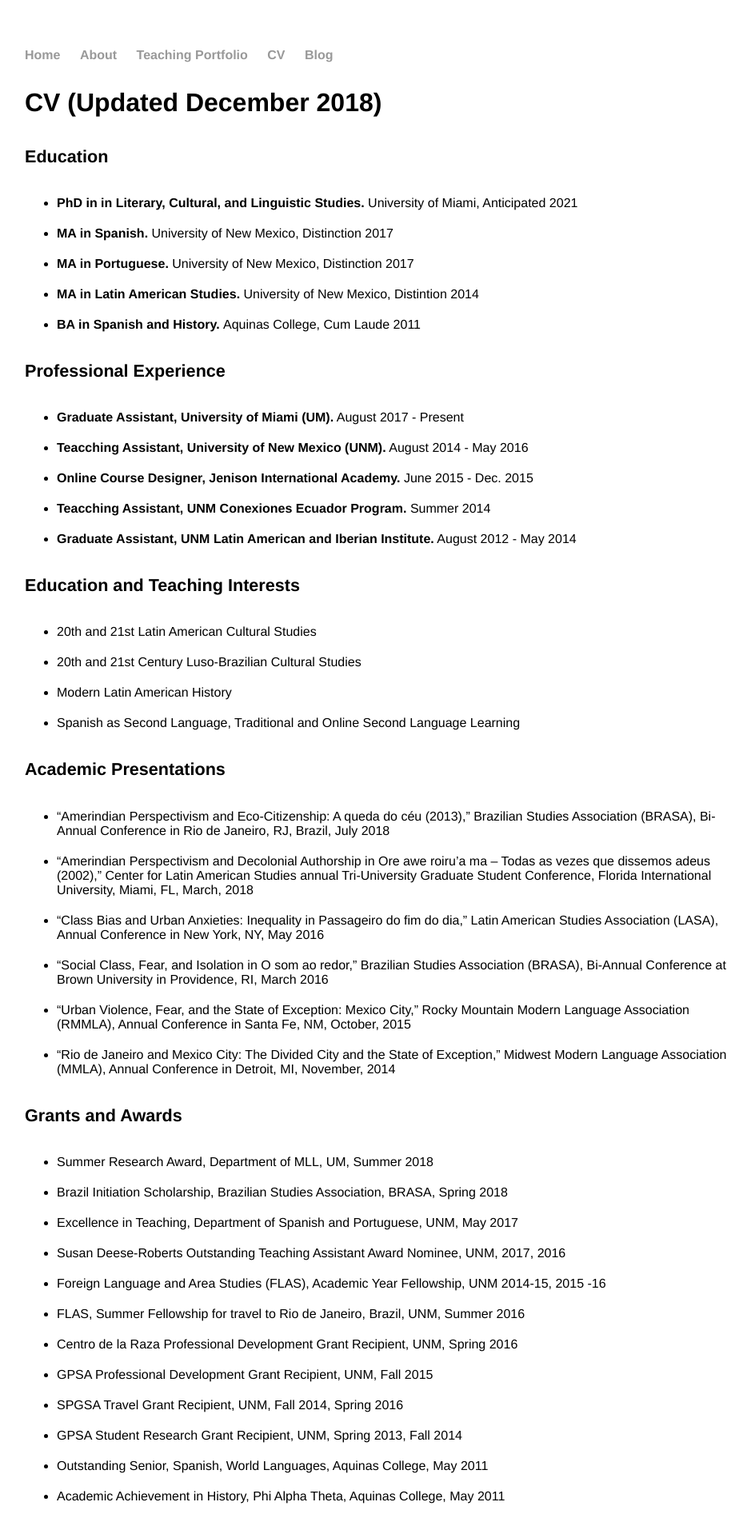
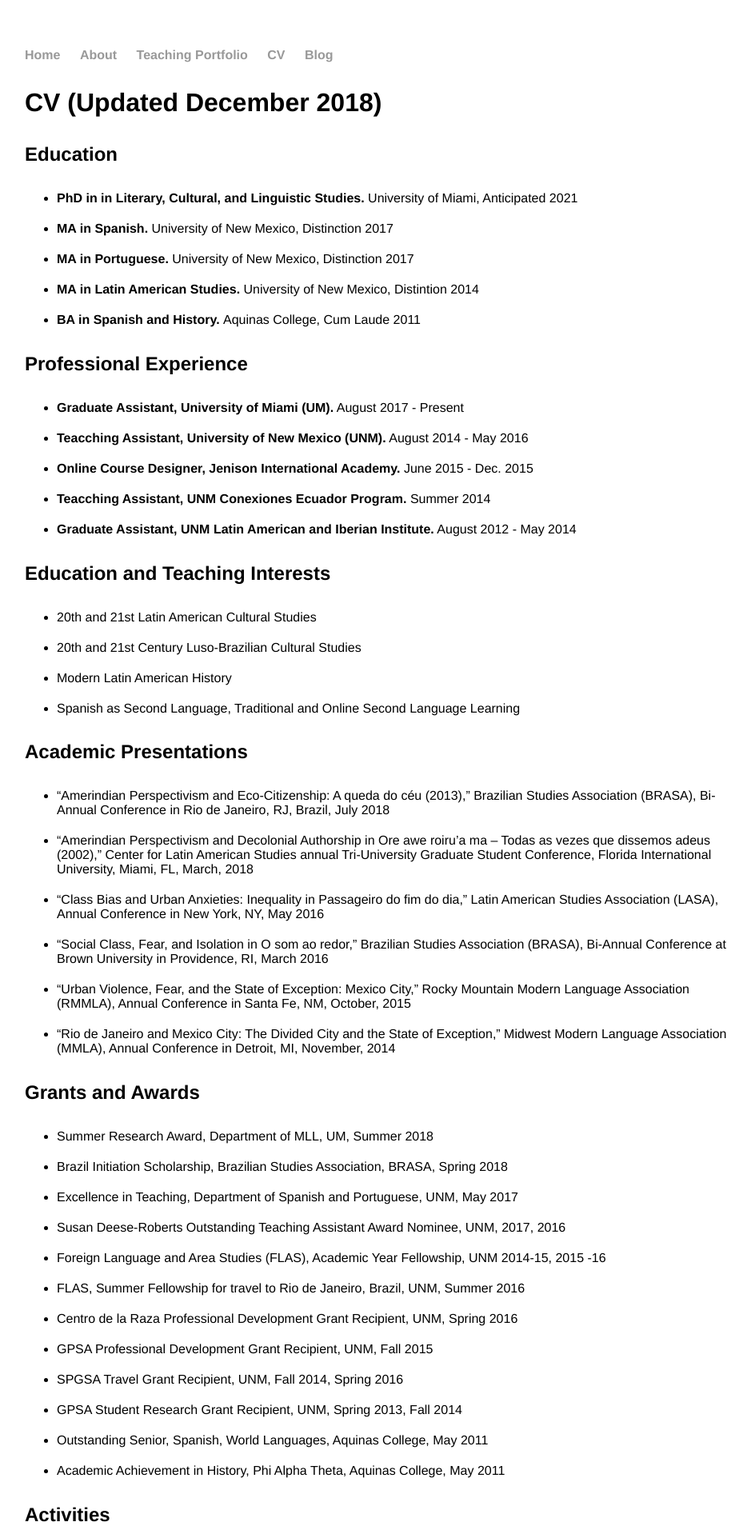
Before and after one commit to samgjohnson/samgjohnson.github.io, a Jekyll site: the page built from cv/index.html, in a window 1280 px wide. Shown: the top 1918 px of the page at 80% size, without its empty margins (161-1100 px from the left). Built offline with Jekyll 4.4.1, drawn with Linux system fonts in a browser that asks for light colours.

Commit message:
cv, css update

```diff
--- a/css/main.css
+++ b/css/main.css
@@ -35,10 +35,6 @@
     font-size: 1.5em;
     font-family:'Helvetica', 'Arial', 'Sans-Serif';
 }
-h5 {
-    font-size: 1.35em;
-    font-family:'Helvetica', 'Arial', 'Sans-Serif';
-}
 p {
     font-size: 1em;
     font-family:'Helvetica', 'Arial', 'Sans-Serif';
--- a/cv/index.html
+++ b/cv/index.html
@@ -3,7 +3,7 @@
 title: CV
 ---
 <h3>CV (Updated December 2018)</h3>
-<h5>Education</h5>
+<h4>Education</h4>
 <ul>
   <li><b>PhD in in Literary, Cultural, and Linguistic Studies. </b>University of Miami, Anticipated 2021</li>
   <li><b>MA in Spanish. </b>University of New Mexico, Distinction 2017</li>
@@ -11,7 +11,7 @@
   <li><b>MA in Latin American Studies. </b>University of New Mexico, Distintion 2014</li>
   <li><b>BA in Spanish and History. </b>Aquinas College, Cum Laude 2011</li>
   </ul>
-<h5>Professional Experience</h5>
+<h4>Professional Experience</h4>
 <ul>
 <li><b>Graduate Assistant, University of Miami (UM).</b> August 2017 - Present</li>
 <li><b>Teacching Assistant, University of New Mexico (UNM).</b> August 2014 - May 2016</li>
@@ -19,14 +19,14 @@
 <li><b>Teacching Assistant, UNM Conexiones Ecuador Program.</b> Summer 2014</li>
 <li><b>Graduate Assistant, UNM Latin American and Iberian Institute.</b> August 2012 - May 2014</li>
 </ul>
-<h5>Education and Teaching Interests</h5>
+<h4>Education and Teaching Interests</h4>
 <ul>
   <li>20th and 21st Latin American Cultural Studies</li>
   <li>20th and 21st Century Luso-Brazilian Cultural Studies</li>
   <li>Modern Latin American History</li>
   <li>Spanish as Second Language, Traditional and Online Second Language Learning</li>
 </ul>
-<h5>Academic Presentations</h5>
+<h4>Academic Presentations</h4>
 <ul>
   <li>“Amerindian Perspectivism and Eco-Citizenship: A queda do céu (2013),” Brazilian Studies Association (BRASA), Bi-Annual Conference in Rio de Janeiro, RJ, Brazil, July 2018</li>
   <li>“Amerindian Perspectivism and Decolonial Authorship in Ore awe roiru’a ma – Todas as vezes que dissemos adeus (2002),” Center for Latin American Studies annual Tri-University Graduate Student Conference, Florida International University, Miami, FL, March, 2018</li>
@@ -35,7 +35,7 @@
   <li>“Urban Violence, Fear, and the State of Exception: Mexico City,” Rocky Mountain Modern Language Association (RMMLA), Annual Conference in Santa Fe, NM, October, 2015</li>
   <li>“Rio de Janeiro and Mexico City: The Divided City and the State of Exception,” Midwest Modern Language Association (MMLA), Annual Conference in Detroit, MI, November, 2014</li>
 </ul>
-<h5>Grants and Awards</h5>
+<h4>Grants and Awards</h4>
   <ul>
     <li>Summer Research Award, Department of MLL, UM, Summer 2018</li>
     <li>Brazil Initiation Scholarship, Brazilian Studies Association, BRASA, Spring 2018</li>
@@ -50,7 +50,7 @@
     <li>Outstanding Senior, Spanish, World Languages, Aquinas College, May 2011</li>
     <li>Academic Achievement in History, Phi Alpha Theta, Aquinas College, May 2011</li>
   </ul>
-<h5>Activities</h5>
+<h4>Activities</h4>
   <ul>
     <li>MLL Graduate Student Representative to Graduate Student Association, 2019-2018</li>
   	<li>Modern Languages and Literatures International Film Festival, 2017-2018</li>
@@ -62,14 +62,14 @@
   	<li>Study Abroad in Santa Ana, Costa Rica	Spring 2009</li>
   	<li>Study Abroad in Salamanca, Spain	Fall 2008</li>
   </ul>
-<h5>Memberships</h5>
+<h4>Memberships</h4>
 <ul>
   <li>Brazilian Studies Association Member, August 2015 - Present</li>
   <li>Latin American Studies Association Member, August 2015 - Present</li>
   <li>Sigma Delta Pi, Sociedad Nacional Honoraria Hispánica Member, May 2015 - Present</li>
   <li>American Portuguese Studies Association Member, August 2014 - Present</li>
 </ul>
-<h5>Courses Taught</h5>
+<h4>Courses Taught</h4>
 <ul>
   <li>Elementary Spanish 1 (SPA 101), UM, Fall 2018</li>
   <li>Intermediate Spanish Abroad (SPAN 200), UNM, Summer 2014</li>
```
